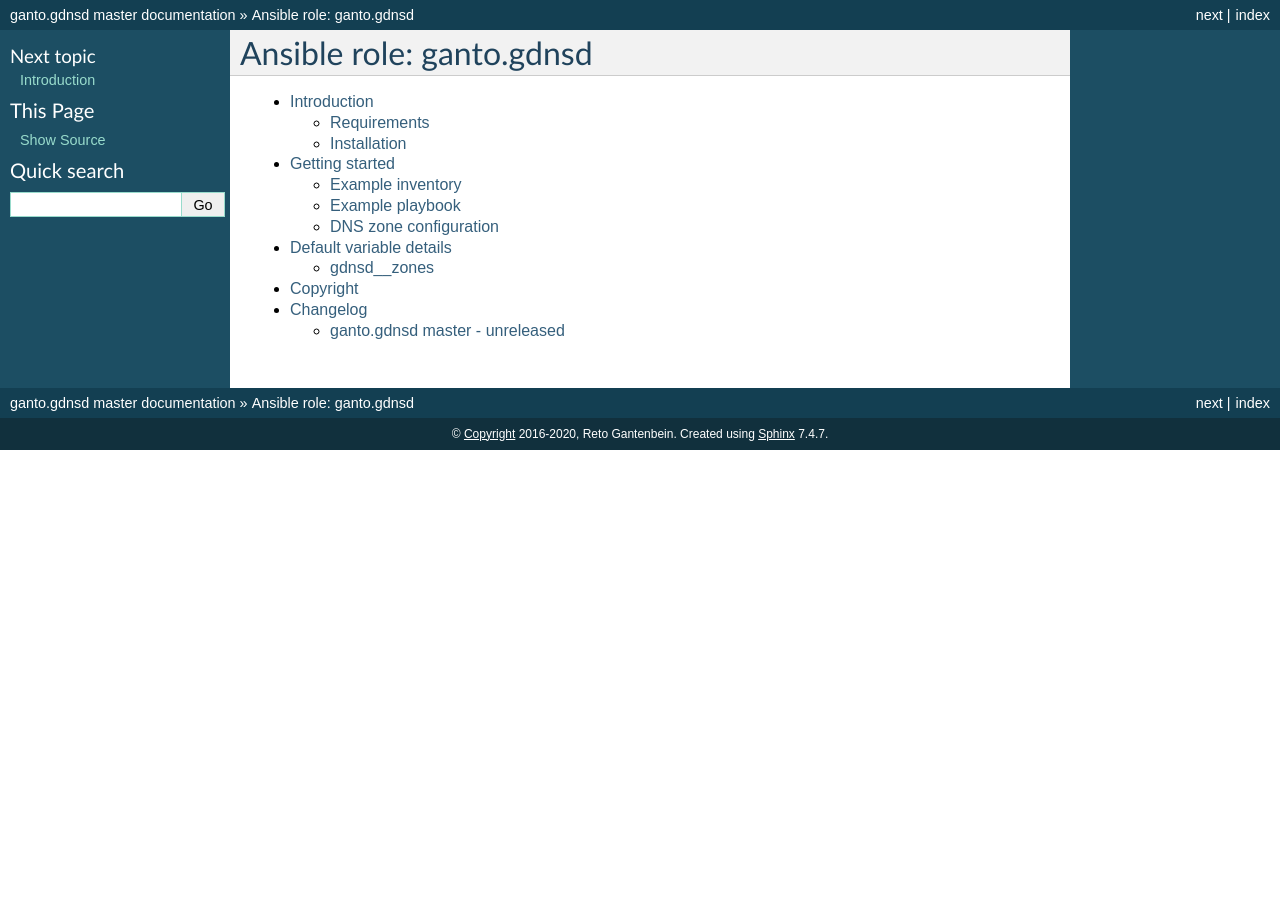
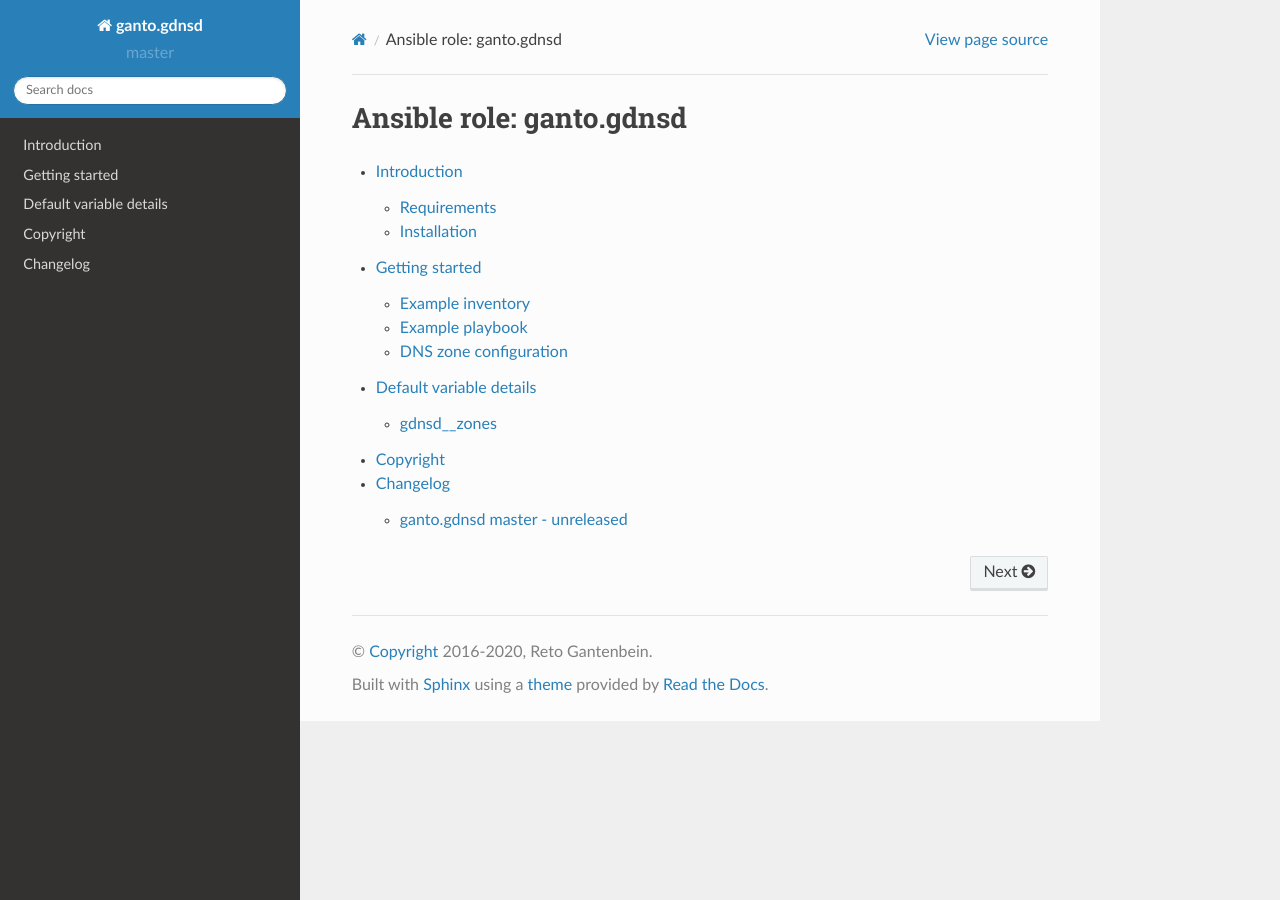
Before and after one commit to ganto/ansible-gdnsd, a Sphinx documentation site: the page built from docs/index.rst, in a window 1280 px wide. Built offline with Sphinx 7.4.7 and the Read the Docs theme 2.0.0, drawn with Linux system fonts in a browser that asks for light colours; pages that are not in the unit, such as notebooks, are missing from menus.

Commit message:
docs: Always use 'sphinx_rtd_theme' HTML theme for documentation

```diff
--- a/docs/conf.py
+++ b/docs/conf.py
@@ -4,15 +4,8 @@
 # Copyright (C) 2016-2020 Reto Gantenbein <reto.gantenbein@linuxmonk.ch>
 # SPDX-License-Identifier: GPL-3.0-or-later
 #
-# This file is execfile()d with the current directory set to its
-# containing dir.
-#
-# Note that not all possible configuration values are present in this
-# autogenerated file.
-#
-# All configuration values have a default; values that are commented out
-# serve to show the default.
 
+import sphinx_rtd_theme
 import sys
 import os
 
@@ -24,6 +17,7 @@ sys.path.insert(0, os.path.abspath('_lib'))
 # Generate documentation on the fly based on Ansible default variables
 import yaml2rst
 
+# Convert comments from Ansible defaults to rst page
 yaml2rst.convert_file(
     '../defaults/main.yml',
     'defaults.rst',
@@ -31,11 +25,6 @@ yaml2rst.convert_file(
     yaml_strip_regex=r'^\s{66,67}#\s\]{3}\d?$',
 )
 
-
-# If extensions (or modules to document with autodoc) are in another directory,
-# add these directories to sys.path here. If the directory is relative to the
-# documentation root, use os.path.abspath to make it absolute, like shown here.
-#sys.path.insert(0, os.path.abspath('.'))
 
 # -- General configuration ------------------------------------------------
 
@@ -45,7 +34,7 @@ yaml2rst.convert_file(
 # Add any Sphinx extension module names here, as strings. They can be
 # extensions coming with Sphinx (named 'sphinx.ext.*') or your custom
 # ones.
-extensions = []
+extensions = ['sphinx_rtd_theme']
 
 # Add any paths that contain templates here, relative to this directory.
 templates_path = ['_templates']
@@ -121,7 +110,7 @@ highlight_language = 'YAML'
 
 # The theme to use for HTML and HTML Help pages.  See the documentation for
 # a list of builtin themes.
-html_theme = 'default'
+html_theme = 'sphinx_rtd_theme'
 
 # Theme options are theme-specific and customize the look and feel of a theme
 # further.  For a list of options available for each theme, see the
```
